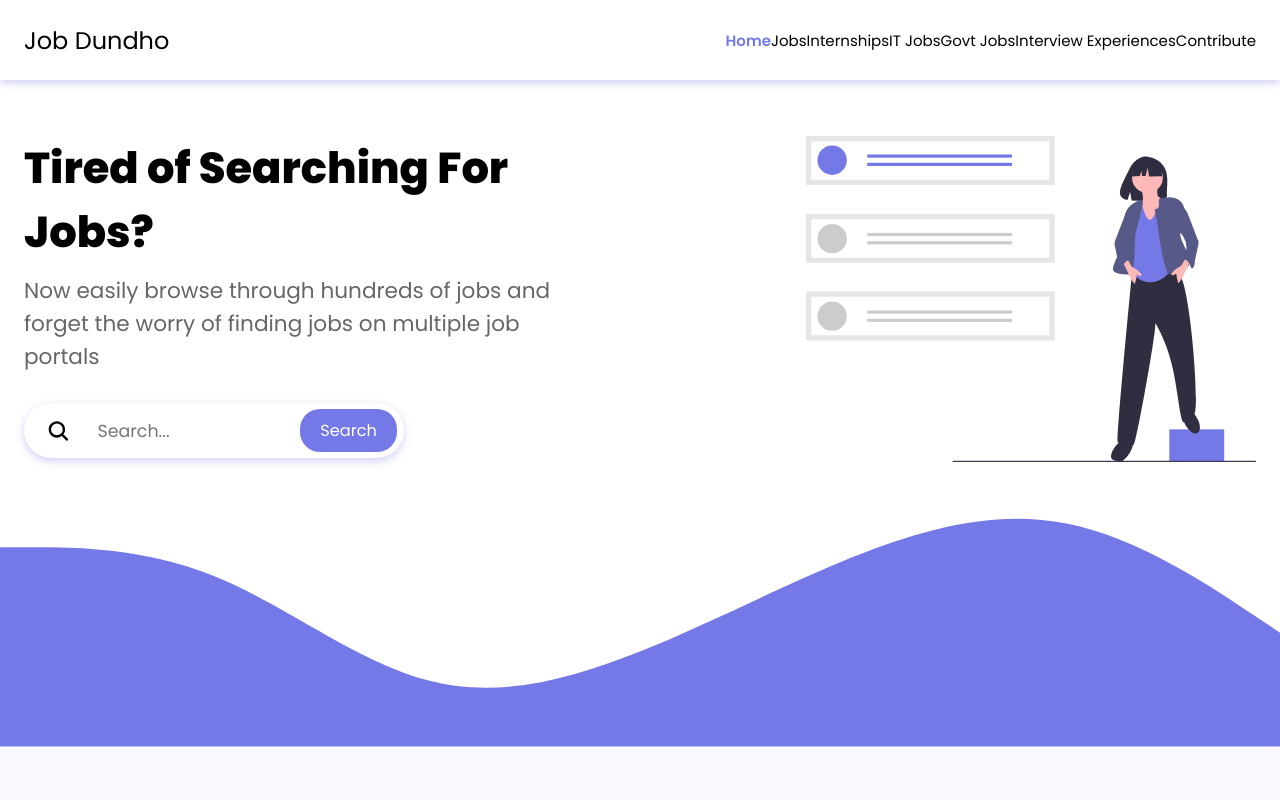
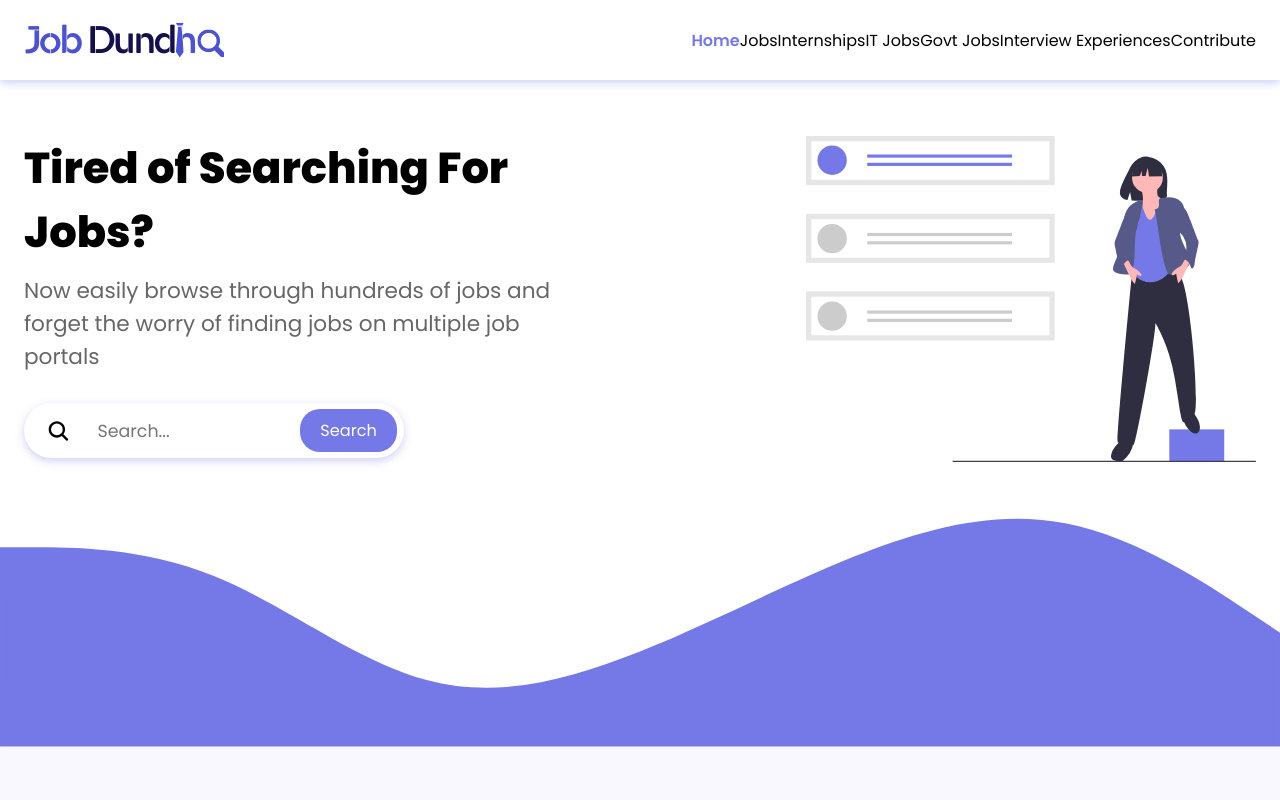
Before and after one commit to codescientist703/job-site, a React (Create React App) app in the folder jobsite/frontend/: page / in a window 1280 px wide. Shown: the top 800 px of the page. Built offline with nearby package versions, Linux system fonts and the light colour scheme.

Commit message:
added hover

```diff
--- a/jobsite/frontend/src/components/Header/Header.elements.js
+++ b/jobsite/frontend/src/components/Header/Header.elements.js
@@ -2,7 +2,6 @@ import styled from 'styled-components/macro';
 import { NavLink as NavvLink } from 'react-router-dom';
 import { FaHamburger } from 'react-icons/fa';
 import { IoClose } from 'react-icons/io5';
-
 export const NavHeader = styled.header`
 	position: relative;
 	z-index: 1000;
@@ -28,6 +27,9 @@ export const NavLogo = styled(NavvLink)`
 	font-size: 1.5rem;
 	color: #000;
 	text-align: left;
+	img {
+		margin-bottom: -0.6rem;
+	}
 
 	@media screen and (min-width: ${({ theme }) => theme.lg}px) {
 		width: auto;
@@ -86,11 +88,7 @@ export const NavItem = styled.li`
 		padding: 0.2rem 0.6rem;
 		border-radius: 5px;
 		transition: 0.3s;
-		font-size: 0.94rem;
-
-		&:hover > .Headerelements__NavLink-vjhw7q-7 {
-			color: ${({ theme }) => theme.primaryColor};
-		}
+		font-size: 1rem;
 	}
 `;
 
@@ -112,10 +110,8 @@ export const NavLink = styled(NavvLink)`
 
 	@media screen and (min-width: ${({ theme }) => theme.lg}px) {
 		padding: 0;
-
 		&:hover {
 			background-color: transparent;
-			color: initial;
 		}
 	}
 `;
--- a/jobsite/frontend/src/components/Header/Header.js
+++ b/jobsite/frontend/src/components/Header/Header.js
@@ -18,12 +18,17 @@ import { useMediaQuery } from 'react-responsive';
 import { useContext } from 'react';
 import { ThemeContext } from 'styled-components';
 import { theme } from '../../theme';
+import Logo from '../../images/logo.png';
 
 const DisplayMenu = ({ isDesktop, isOpen, handleClick }) => {
 	return (
 		<NavBar isOpen={isOpen} onClick={handleClick}>
 			<NavMenu isOpen={isOpen}>
-				{!isDesktop && <SideBarLogo to='/'>Job Dundha</SideBarLogo>}
+				{!isDesktop && (
+					<SideBarLogo to='/'>
+						<img src={Logo} />
+					</SideBarLogo>
+				)}
 				{!isDesktop && <Divider />}
 				{Data.map((data, index) => (
 					<NavItem key={index} onClick={handleClick}>
@@ -57,7 +62,9 @@ const Header = () => {
 	return (
 		<NavHeader>
 			<NavContainer>
-				<NavLogo to='/'>Job Dundho</NavLogo>
+				<NavLogo to='/'>
+					<img src={Logo} />
+				</NavLogo>
 				<NavIcon onClick={handleClick} />
 				<DisplayMenu
 					isDesktop={isDesktop}
```
Also changed, not shown: jobsite/frontend/src/images/logo.png (added).
